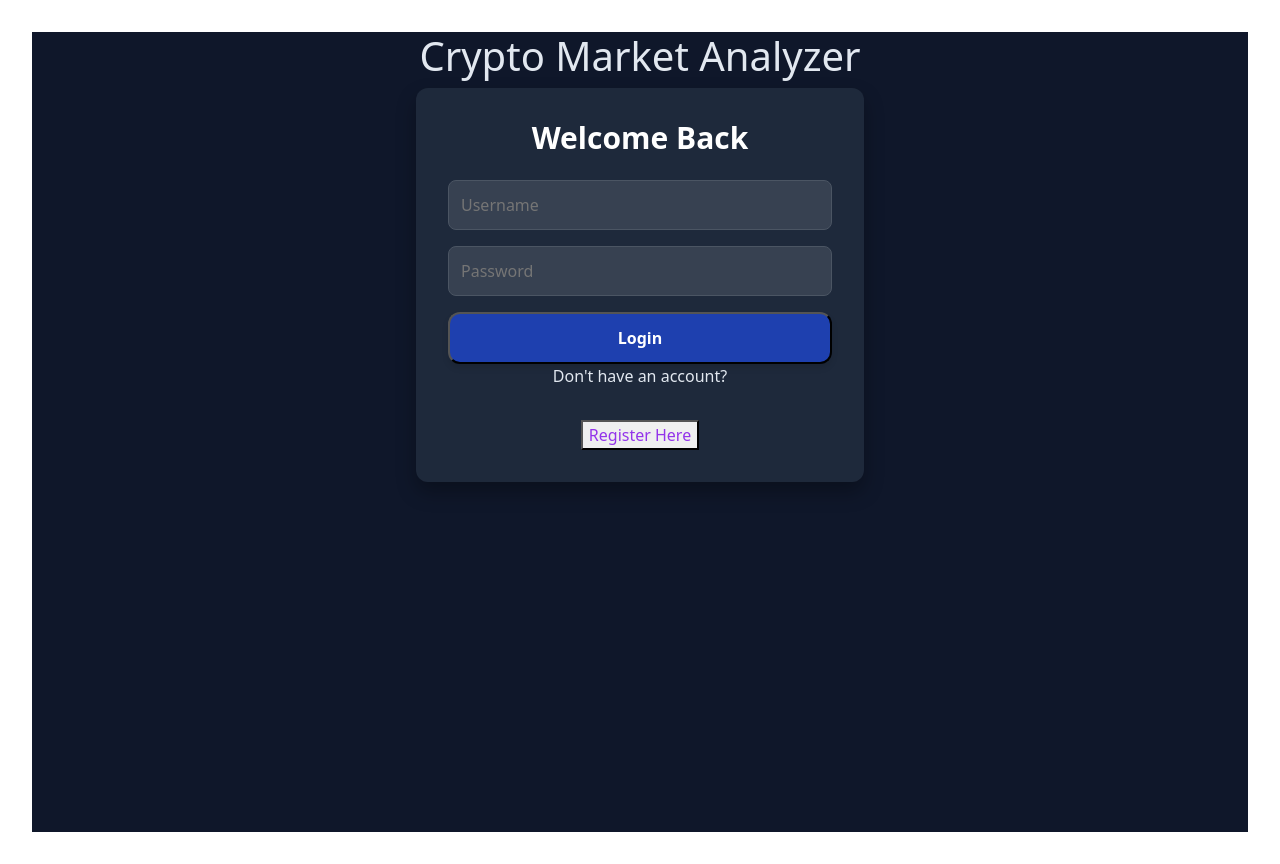
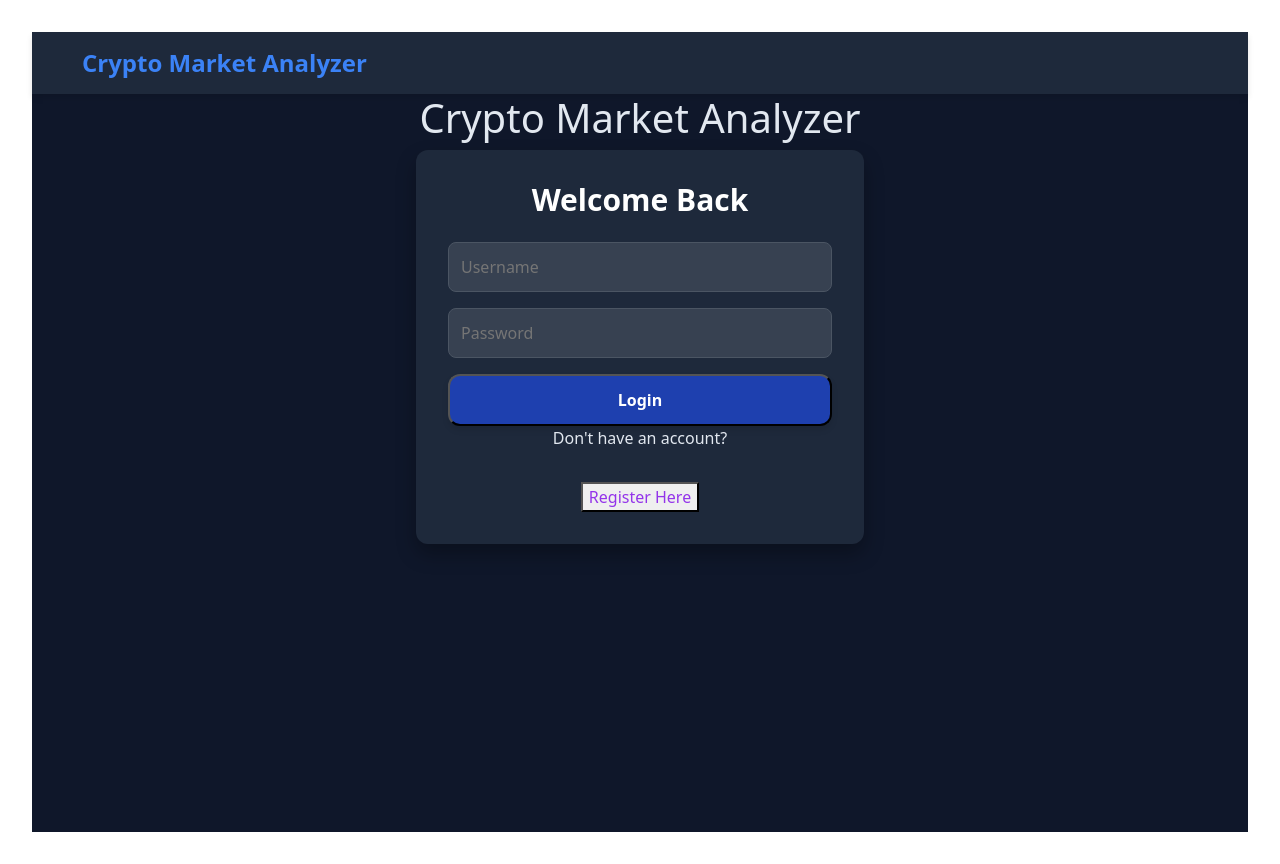
Before and after one commit to Monyechi/crypto-insight, a React (Vite) app in the folder frontend/: page / in a window 1280 px wide. Built offline with nearby package versions, Linux system fonts and the light colour scheme.

Commit message:
Add react-router-dom for routing; implement Navbar component and update App structure for improved navigation

```diff
--- a/frontend/package.json
+++ b/frontend/package.json
@@ -17,7 +17,8 @@
     "jwt-decode": "^4.0.0",
     "react": "^19.0.0",
     "react-chartjs-2": "^5.3.0",
-    "react-dom": "^19.0.0"
+    "react-dom": "^19.0.0",
+    "react-router-dom": "^7.2.0"
   },
   "devDependencies": {
     "@eslint/js": "^9.19.0",
--- a/frontend/src/App.jsx
+++ b/frontend/src/App.jsx
@@ -1,11 +1,11 @@
+// App.jsx
 import React, { useState } from "react";
-import "./AppStyles.css"; // <-- Import your new CSS file
+import "./AppStyles.css";
 import Login from "./components/Login";
 import Register from "./components/Register";
 import Dashboard from "./components/Dashboard";
-import 'bootstrap/dist/css/bootstrap.min.css';
-
-
+import Navbar from "./components/navbar";  // <-- import
+import "bootstrap/dist/css/bootstrap.min.css";
 
 function App() {
   const [token, setToken] = useState(localStorage.getItem("accessToken"));
@@ -18,6 +18,9 @@ function App() {
 
   return (
     <div className="appContainer">
+      {/* Render the navbar at the top */}
+      <Navbar />
+
       <h1 className="appTitle">Crypto Market Analyzer</h1>
 
       <div>
--- a/frontend/src/components/Dashboard.jsx
+++ b/frontend/src/components/Dashboard.jsx
@@ -3,6 +3,7 @@ import CryptoPrices from "./CryptoPrices";
 import CryptoChart from "./CryptoChart";
 import Portfolio from "./Portfolio";
 import { getPortfolioValue } from "../services/api";
+
 
 const Dashboard = ({ onLogout }) => {
   const [totalValue, setTotalValue] = useState(0);
--- a/frontend/src/main.jsx
+++ b/frontend/src/main.jsx
@@ -1,11 +1,16 @@
-import { StrictMode } from 'react'
-import { createRoot } from 'react-dom/client'
-import "./index.css";   // Tailwind
-import "./app.css";     // Your custom #root styles
-import App from './App.jsx'
+// main.jsx
+import React from "react";
+import { createRoot } from "react-dom/client";
+import { BrowserRouter } from "react-router-dom";
 
-createRoot(document.getElementById('root')).render(
-  <StrictMode>
-    <App />
-  </StrictMode>,
-)
+import "./index.css";
+import "./app.css";
+import App from "./App.jsx";
+
+createRoot(document.getElementById("root")).render(
+  <React.StrictMode>
+    <BrowserRouter>
+      <App />
+    </BrowserRouter>
+  </React.StrictMode>
+);
```
Also changed, not shown: 1 other file (tests, documents, lock files or other folders).
